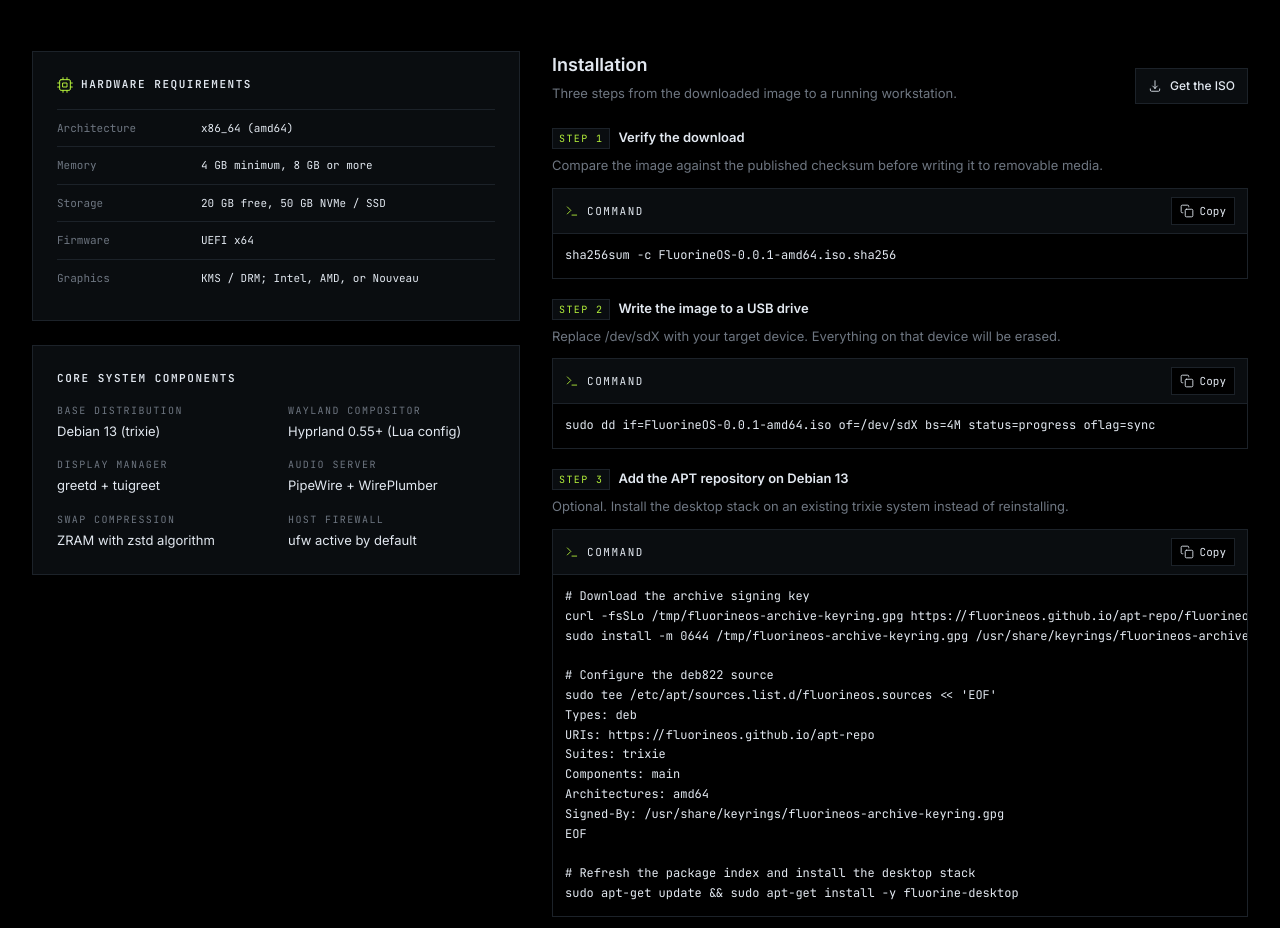
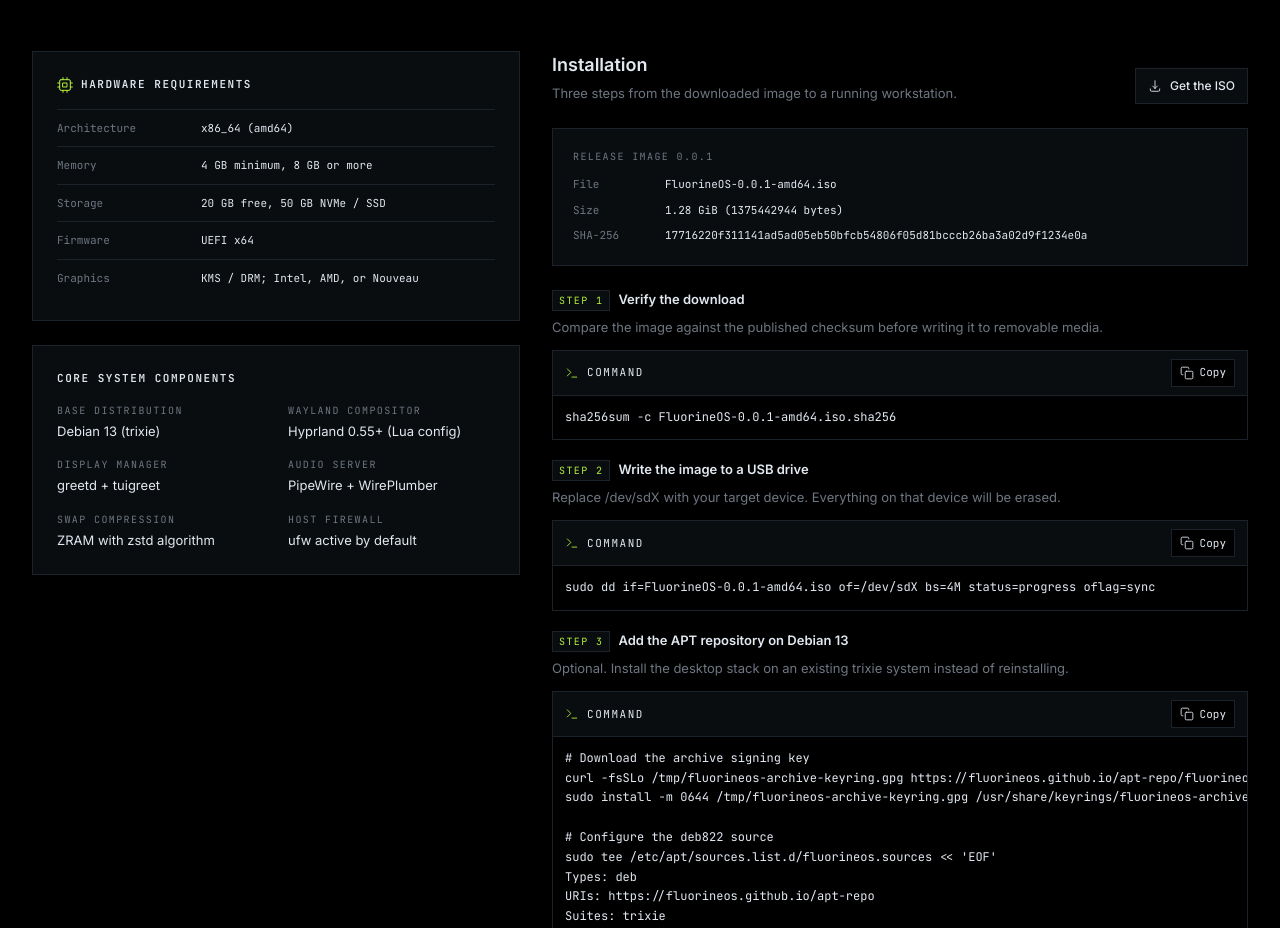
Before and after one commit to FluorineOS/fluorine-website, a Next.js app: page / in a window 1280 px wide. Shown: the part 3100-4028 px from the top of the page. Built offline with nearby package versions, Linux system fonts and the light colour scheme.

Commit message:
docs(release): publish 0.0.1 ISO checksum and file size

```diff
--- a/src/components/ArchitectureInstall.tsx
+++ b/src/components/ArchitectureInstall.tsx
@@ -157,6 +157,13 @@ sudo apt-get update && sudo apt-get install -y fluorine-desktop`,
   },
 ];
 
+const releaseImage = {
+  version: "0.0.1",
+  name: "FluorineOS-0.0.1-amd64.iso",
+  size: "1.28 GiB (1375442944 bytes)",
+  digest: "17716220f311141ad5ad05eb50bfcb54806f05d81bcccb26ba3a02d9f1234e0a",
+};
+
 export function ArchitectureInstall() {
   return (
     <Section
@@ -220,6 +227,26 @@ export function ArchitectureInstall() {
             </Link>
           </div>
 
+          <div className="mt-6 border-[1.5px] border-hairline bg-surface p-4 sm:p-5">
+            <h4 className="font-mono text-[10px] uppercase tracking-[0.14em] text-muted">
+              Release image {releaseImage.version}
+            </h4>
+            <dl className="mt-3 space-y-2 font-mono text-[11px] leading-[1.6]">
+              <div className="flex flex-col gap-0.5 sm:flex-row sm:gap-3">
+                <dt className="shrink-0 text-muted sm:w-20">File</dt>
+                <dd className="break-all text-primary">{releaseImage.name}</dd>
+              </div>
+              <div className="flex flex-col gap-0.5 sm:flex-row sm:gap-3">
+                <dt className="shrink-0 text-muted sm:w-20">Size</dt>
+                <dd className="break-all text-primary">{releaseImage.size}</dd>
+              </div>
+              <div className="flex flex-col gap-0.5 sm:flex-row sm:gap-3">
+                <dt className="shrink-0 text-muted sm:w-20">SHA-256</dt>
+                <dd className="break-all text-primary">{releaseImage.digest}</dd>
+              </div>
+            </dl>
+          </div>
+
           <div className="mt-6 space-y-5">
             {steps.map((step) => (
               <article key={step.label}>
```
